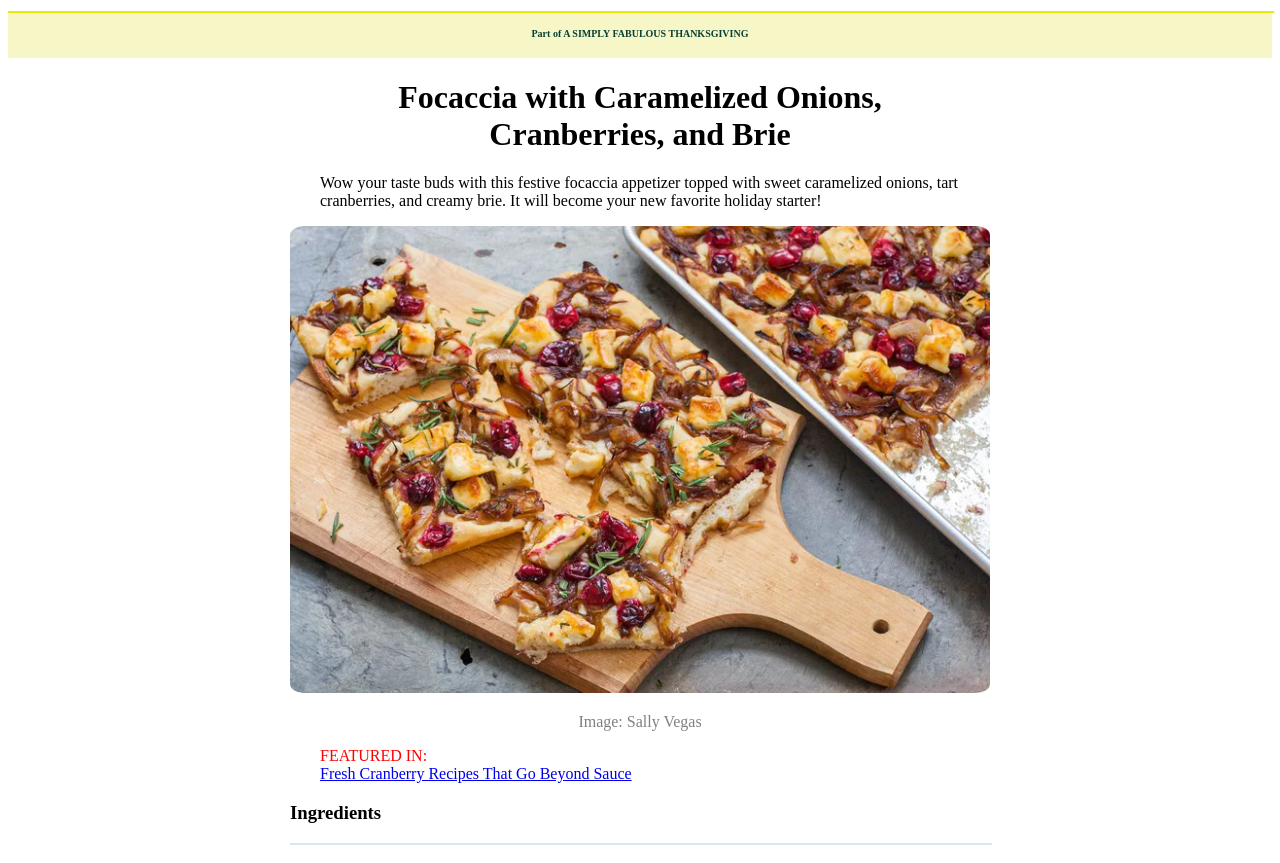
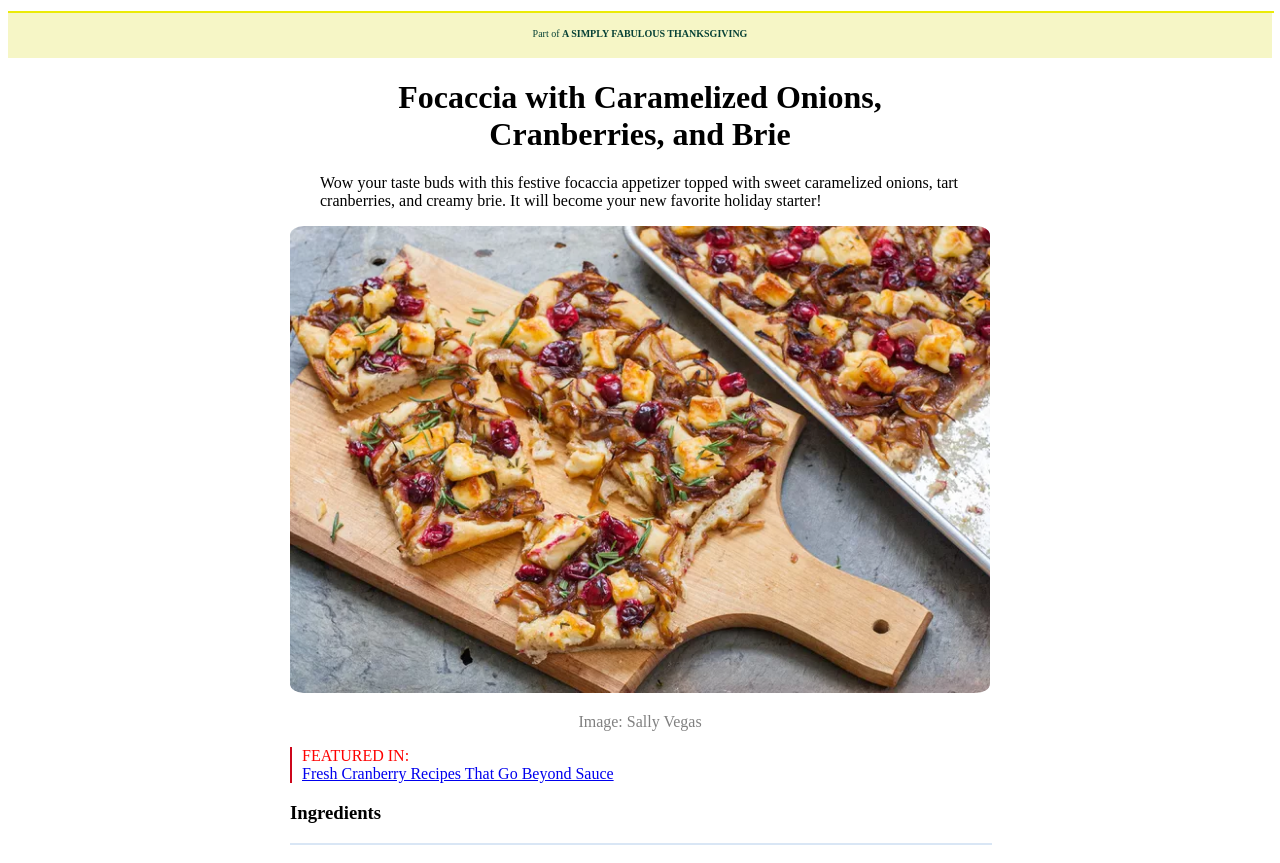
Before and after one commit to danilofumuso/U1.W1.D3, a plain HTML site: page index.html in a window 1280 px wide. Shown: the part 67-930 px from the top of the page. Drawn offline with Linux system fonts and the light colour scheme.

Commit message:
U1W1D3 pratica

```diff
--- a/assets/css/style.css
+++ b/assets/css/style.css
@@ -11,7 +11,7 @@ header div img {
   width: 150px;
 }
 
-header div h3 {
+header div p {
   padding-top: 15px;
   width: 100%;
   height: 30px;
@@ -51,13 +51,19 @@ main div img {
   text-align: center;
 }
 
-.FEATURED {
+.featured {
+  border-left: 2px solid rgb(205, 7, 27);
+  margin-left: 0px;
+}
+
+.featured p {
   margin: 0px;
   color: red;
+  margin-left: -20px;
 }
 
-a {
-  margin-left: 30px;
+.featured a {
+  margin-left: 10px;
 }
 
 section hr {
--- a/index.html
+++ b/index.html
@@ -13,7 +13,7 @@
       </div>
       <hr />
       <div>
-        <h3>Part of A SIMPLY FABULOUS THANKSGIVING</h3>
+        <p>Part of <strong>A SIMPLY FABULOUS THANKSGIVING</strong></p>
       </div>
     </header>
     <main>
@@ -31,8 +31,8 @@
         <img src="./assets/imgs/focaccia.png" alt="focaccia" />
         <p class="caption">Image: Sally Vegas</p>
       </div>
-      <div>
-        <p class="FEATURED">FEATURED IN:</p>
+      <div class="featured">
+        <p>FEATURED IN:</p>
         <a href="#">Fresh Cranberry Recipes That Go Beyond Sauce</a>
       </div>
       <section>
@@ -67,7 +67,7 @@
       </section>
     </main>
     <footer>
-      <p>Read more on<a href="#">Simply recipes</a></p>
+      <p>Read more on <a href="#"> Simply recipes</a></p>
     </footer>
   </body>
 </html>
```
